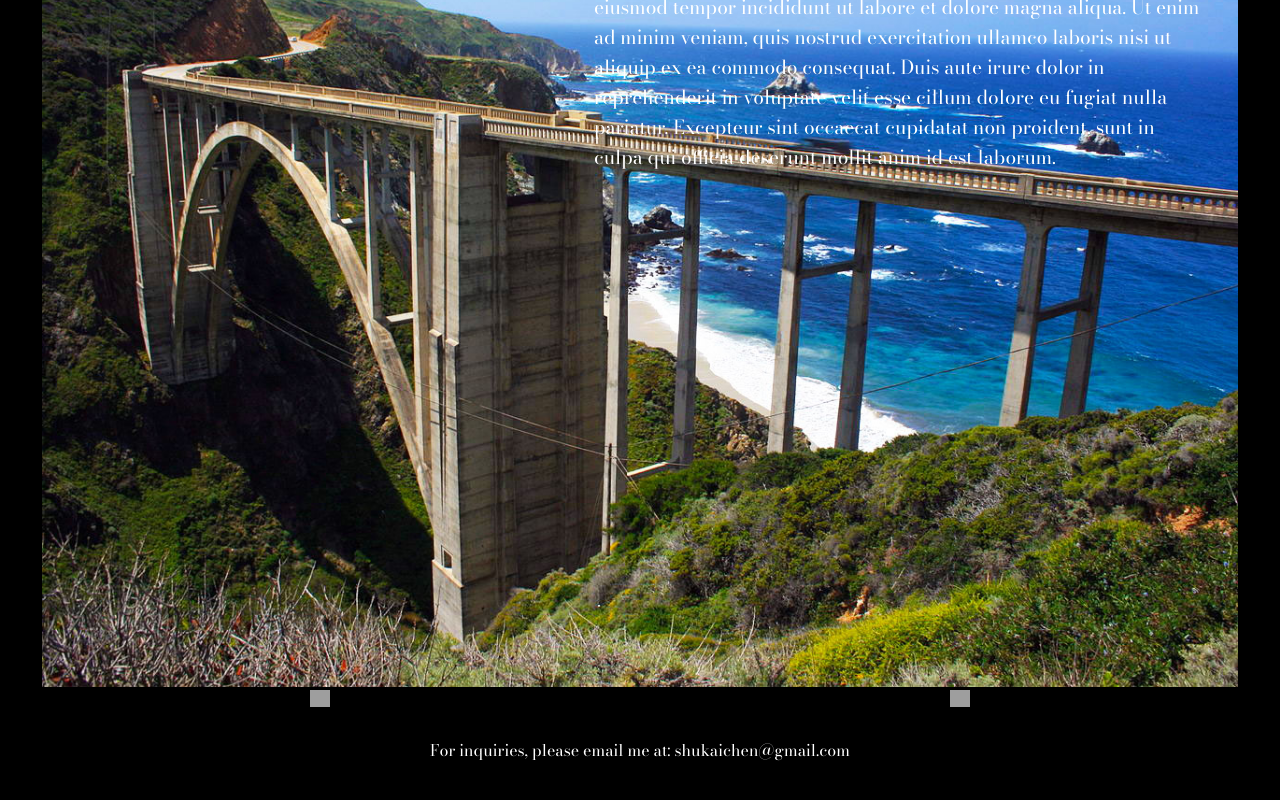
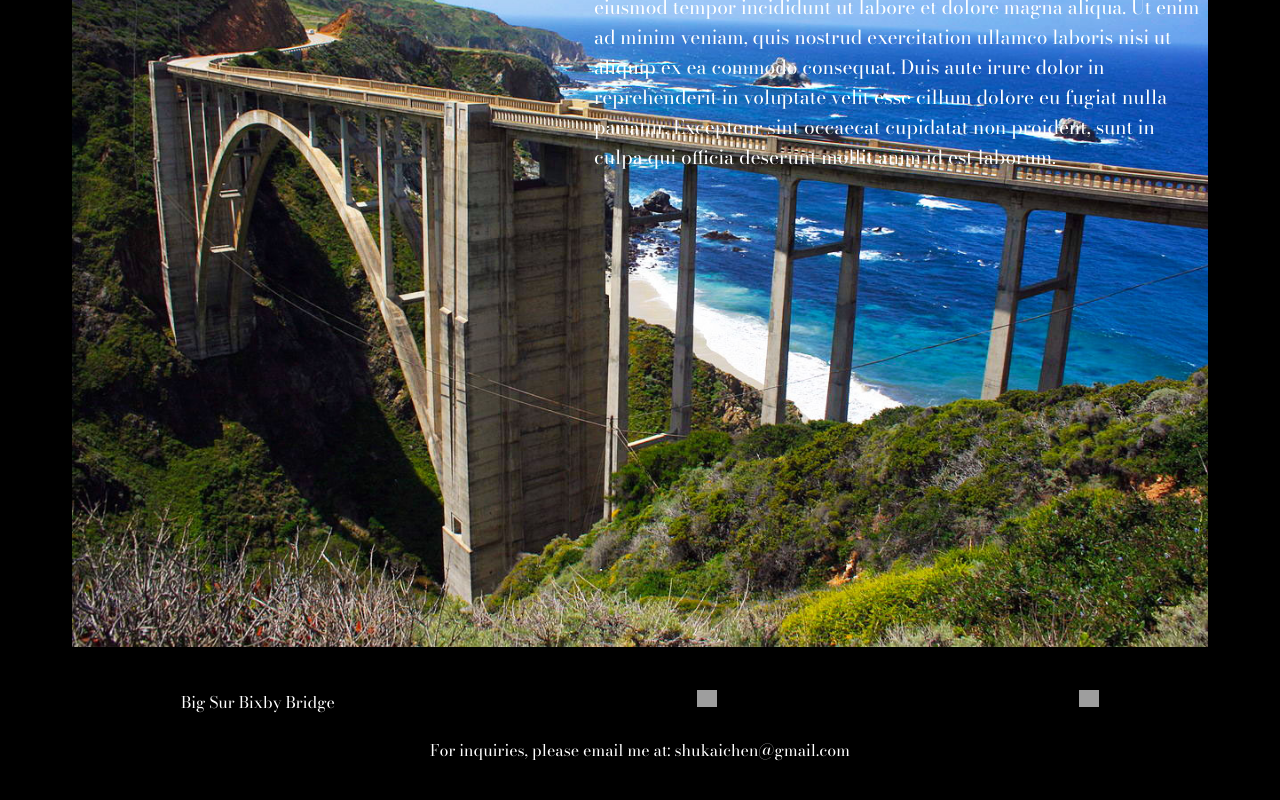
Before and after one commit to davidjakubiec/Kai-Chen-Photography, a React app: page / in a window 1280 px wide. Shown: the part 1298-2098 px from the top of the page. Built offline with nearby package versions, Linux system fonts and the light colour scheme; grey boxes are pictures that could not be loaded; a web font is replaced by a local one.

Commit message:
added captions that correspond with the current picture shown in the gallery

```diff
--- a/src/App.scss
+++ b/src/App.scss
@@ -189,7 +189,7 @@ a {
 @media screen and (min-width: 200px) {
     .gallery-images {
         max-width: 100%;
-        max-height: 100vh;
+        max-height: 95vh;
         flex: 0 0 100vw; /* Each image takes the full viewport width */
         // height: 100vh; /* Each image takes the full viewport height */
         object-fit: cover; /* Ensure the images cover the entire container */
--- a/src/components/Gallery.js
+++ b/src/components/Gallery.js
@@ -9,9 +9,11 @@ import image4 from '../../assets/yosemite.jpg'
 
 const Gallery = () => {
     const images = [image1, image2, image3, image4];
+    const captions = ['Big Sur Bixby Bridge', 'Maui', 'San Diego Torrey Pines Overlook', 'Yosemite'];
 
     const scrollContainerRef = useRef(null);
     const [scrollPosition, setScrollPosition] = useState(0);
+    const [currImageIdx, setcurrImageIdx] = useState(0);
 
     const scrollNext = () => {
       const scrollContainer = scrollContainerRef.current;
@@ -20,7 +22,9 @@ const Gallery = () => {
 
       const newPosition = scrollPosition + containerWidth;
       if (newPosition < scrollWidth) {
+        console.log("scrolltest")
         setScrollPosition(newPosition);
+        setcurrImageIdx(currImageIdx+1);
         scrollContainer.scrollTo({ left: newPosition, behavior: 'smooth' });
       }
     };
@@ -32,9 +36,24 @@ const Gallery = () => {
       const newPosition = scrollPosition - containerWidth;
       if (newPosition >= 0) {
         setScrollPosition(newPosition);
+        setcurrImageIdx(currImageIdx-1);
         scrollContainer.scrollTo({ left: newPosition, behavior: 'smooth' });
       }
     };
+
+
+  const handleScroll = () => {
+    setScrollPosition(scrollContainerRef.current.scrollLeft);
+    setcurrImageIdx(Math.round(scrollContainerRef.current.scrollLeft/scrollContainerRef.current.clientWidth));
+  };
+
+    useEffect(() => {
+      const container = scrollContainerRef.current;
+      container.addEventListener('scroll', handleScroll);
+      return () => {
+        container.removeEventListener('scroll', handleScroll);
+      };
+    }, []);
 
   return (
     <div>
@@ -44,7 +63,9 @@ const Gallery = () => {
         ))}
 
     </div>
+
     <div className='button-container'>
+        <div>{captions[currImageIdx]}</div>
         <img className='gallery-arrow-buttons' src='https://www.svgrepo.com/show/486232/left-arrow-backup-2.svg' onClick={scrollPrev}></img>
         <img className='gallery-arrow-buttons' src='https://www.svgrepo.com/show/520912/right-arrow.svg' onClick={scrollNext}></img>
     </div>
--- a/src/pages/GalleryPage.js
+++ b/src/pages/GalleryPage.js
@@ -11,7 +11,6 @@ const GalleryPage = () => {
     <div >
 
         <Gallery />
-
     </div>
   )
 }
```
